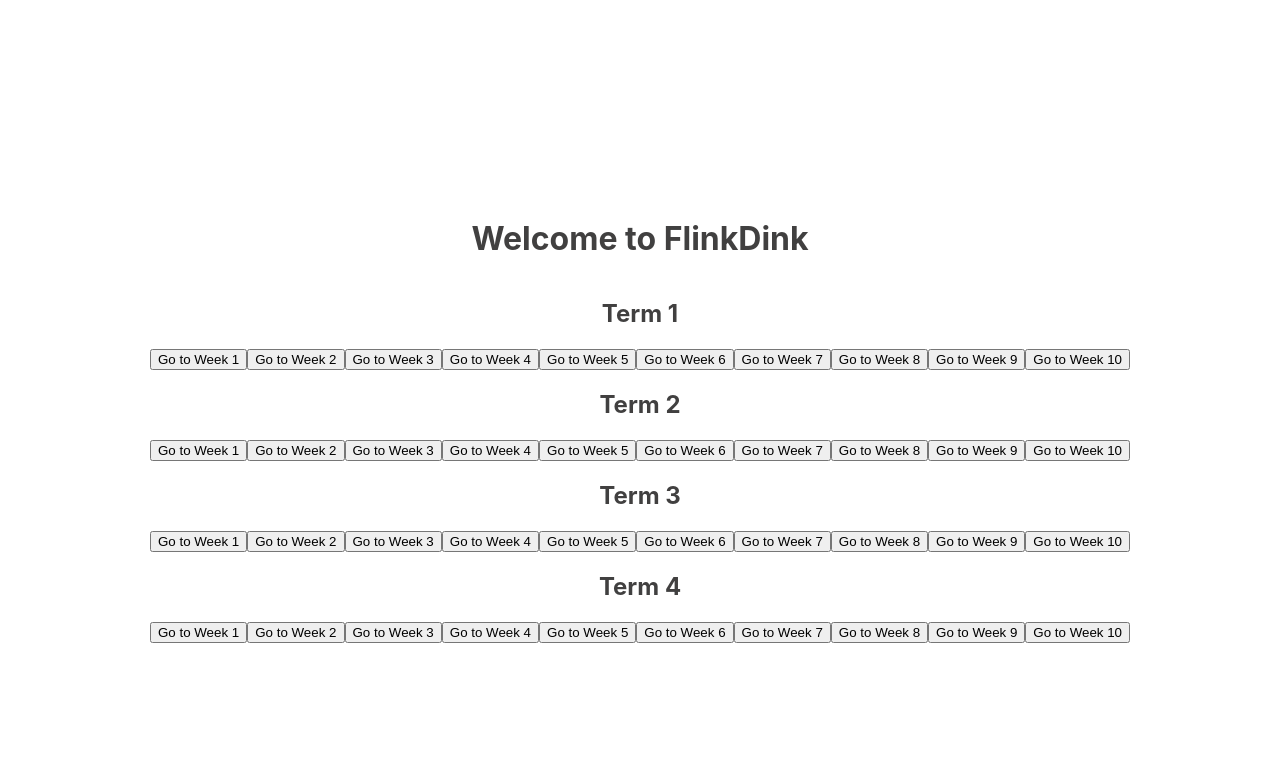
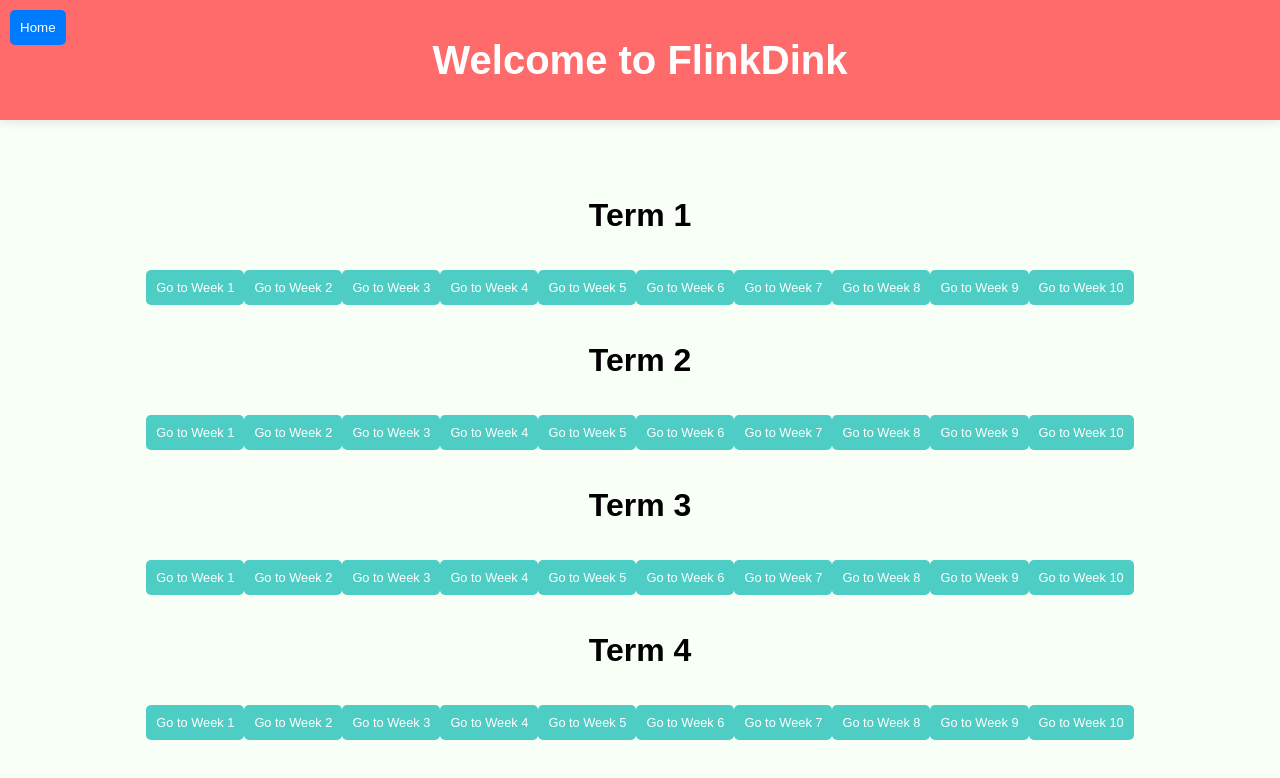
Before and after one commit to Charelk2/flinkdink, a React (Create React App) app: page / in a window 1280 px wide. Shown: the top 778 px of the page. Built offline with nearby package versions, Linux system fonts and the light colour scheme.

Commit message:
Commit message describing the changes

```diff
--- a/public/index.html
+++ b/public/index.html
@@ -4,11 +4,9 @@
     <meta charset="utf-8" />
     <link rel="icon" href="%PUBLIC_URL%/favicon.ico" />
     <meta name="viewport" content="width=device-width, initial-scale=1" />
+    <title>KidsBrainBoost</title>
     <meta name="theme-color" content="#000000" />
-    <meta
-      name="description"
-      content="Web site created using create-react-app"
-    />
+    <meta name="description" content="Web site created using create-react-app" />
     <link rel="apple-touch-icon" href="%PUBLIC_URL%/logo192.png" />
     <!--
       manifest.json provides metadata used when your web app is installed on a
@@ -24,7 +22,7 @@
       work correctly both with client-side routing and a non-root public URL.
       Learn how to configure a non-root public URL by running `npm run build`.
     -->
-    <title>React App</title>
+    <title>KidsBrainBoost</title>
   </head>
   <body>
     <noscript>You need to enable JavaScript to run this app.</noscript>
--- a/src/App.js
+++ b/src/App.js
@@ -27,22 +27,27 @@ function App() {
 
   return (
     <div className="App">
-      <header className="App-header">
+      <header className="App-header1">
+        <h1>Welcome to FlinkDink</h1>
+        <button className="home-button" onClick={handleGoHome}>
+          Home
+        </button>
+      </header>
+      <main className="App-header">
         {showSlideshow ? (
           <>
-            <button className="home-button" onClick={handleGoHome}>
-              Home
-            </button>
             <Slideshow term={currentTerm} week={currentWeek} onComplete={handleCompleteWeek} />
           </>
         ) : (
           <>
-            <h1>Welcome to FlinkDink</h1>
             {[1, 2, 3, 4].map((term) => (
               <div key={term}>
-                <h2>Term {term}</h2>
+                <h2 className="terms">Term {term}</h2>
                 {Array.from({ length: 10 }, (_, i) => i + 1).map((week) => (
-                  <button key={week} onClick={() => handleShowSlideshow(term, week)}>
+                  <button
+                    className="homebs"
+                    key={week}
+                    onClick={() => handleShowSlideshow(term, week)}>
                     Go to Week {week} {completedWeeks[`${term}-${week}`] && "✓"}
                   </button>
                 ))}
@@ -50,7 +55,7 @@ function App() {
             ))}
           </>
         )}
-      </header>
+      </main>
     </div>
   );
 }
--- a/src/styles/App.css
+++ b/src/styles/App.css
@@ -1,3 +1,44 @@
+:root {
+  --primary-color: #ff6b6b;
+  --secondary-color: #4ecdc4;
+  --accent-color: #ffd93d;
+  --dark-color: #6e5773;
+  --light-color: #f7fff7;
+}
+
+body {
+  font-family: "Fredoka", sans-serif;
+  background-color: var(--light-color);
+  margin: 0;
+  padding: 0;
+  display: flex;
+  flex-direction: column;
+  min-height: 100vh;
+}
+
+header {
+  background-color: var(--primary-color);
+  color: white;
+  text-align: center;
+  padding: 1px;
+  box-shadow: 0 2px 10px rgba(0, 0, 0, 0.1);
+}
+
+h1 {
+  margin: 0;
+  font-size: 2.5em;
+}
+
+main {
+  flex-grow: 1;
+  display: flex;
+  flex-direction: column;
+  align-items: center;
+  padding: 40px 20px;
+}
+
+/* Add more styles for buttons, containers, and selections here as needed */
+
 /* src/styles/App.css */
 .HomePage {
   text-align: center;
@@ -28,16 +69,44 @@
   text-align: center;
 }
 
-.App-header {
-  background-color: #ffffff;
-  min-height: 100vh;
+.App-header1 {
+  background-color: var(--primary-color);
+  font-family: "fredoka", sans-serif;
+  min-height: 10vh;
   display: flex;
   flex-direction: column;
   align-items: center;
   justify-content: center;
-  color: rgb(65, 64, 64);
+  color: rgb(255, 255, 255);
   position: relative;
   padding: 20px; /* Ensure padding for better spacing */
+}
+.homebs {
+  background-color: var(--secondary-color);
+  color: rgb(255, 255, 255);
+  border: black;
+  border-radius: 5px;
+  padding: 10px;
+  font-size: 0.8em;
+  cursor: pointer;
+  transition: all 0.3s ease; /* Ensure padding for better spacing */
+}
+
+.terms {
+  background-color: var(--light-color);
+  color: rgb(0, 0, 0);
+  border: black;
+  border-radius: 5px;
+  padding: 10px;
+  font-size: 2em;
+
+  transition: all 0.3s ease;
+}
+
+.homebs:hover {
+  background-color: var(--primary-color);
+  transform: translateY(-3px);
+  box-shadow: 0 5px 15px rgba(0, 0, 0, 0.1);
 }
 
 .home-button {
```
